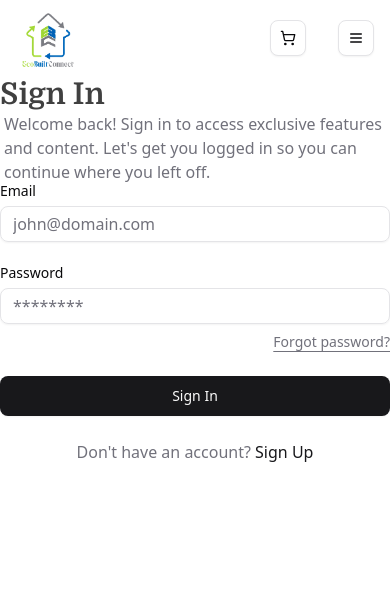
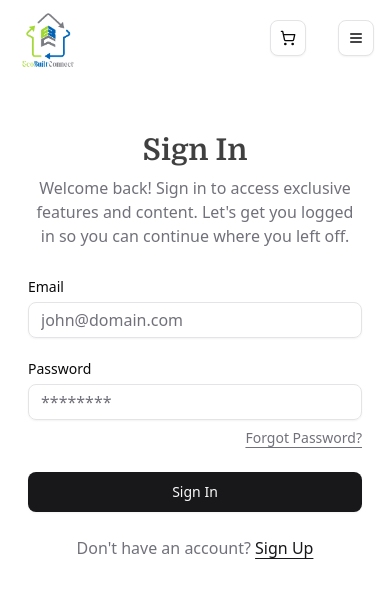
Before and after one commit to shayanameend/ecobuilt-next-js, a Next.js app: page /auth/sign-in in a window 390 px wide. Shown: the top 598 px of the page. Built offline with nearby package versions, Linux system fonts and the light colour scheme.

Commit message:
Refactor Auth layout and Sign In page for improved styling and accessibility; update error messages for consistency

```diff
--- a/src/app/(public)/auth/layout.tsx
+++ b/src/app/(public)/auth/layout.tsx
@@ -8,13 +8,13 @@ export default function AuthLayout({ children }: Readonly<PropsWithChildren>) {
     <main>
       <section
         className={cn(
-          // "p-14 md:px-24 min-h-[calc(100svh_-_7rem)] flex gap-12 justify-center bg-black",
+          "py-14 px-7 md:px-24 min-h-[calc(100svh_-_5rem)] md:min-h-[calc(100svh_-_6rem)] flex gap-12 justify-center",
         )}
       >
         {children}
-        {/* <div
+        <div
           className={cn(
-            // "hidden md:block flex-1 lg:flex-[2] my-4 mx-2 rounded-lg overflow-hidden",
+            "hidden md:block flex-1 lg:flex-[2] rounded-lg overflow-hidden",
           )}
         >
           <iframe
@@ -25,7 +25,7 @@ export default function AuthLayout({ children }: Readonly<PropsWithChildren>) {
             allowFullScreen
             src={googleMap.src}
           />
-        </div> */}
+        </div>
       </section>
     </main>
   );
--- a/src/app/(public)/auth/sign-in/page.tsx
+++ b/src/app/(public)/auth/sign-in/page.tsx
@@ -5,11 +5,12 @@ import { useRouter } from "next/navigation";
 
 import { zodResolver } from "@hookform/resolvers/zod";
 import { useMutation } from "@tanstack/react-query";
+
 import axios, { AxiosError } from "axios";
 import { Loader2Icon } from "lucide-react";
+import { useForm } from "react-hook-form";
 import zod from "zod";
 
-import { useForm } from "react-hook-form";
 import { toast } from "sonner";
 import { Button } from "~/components/ui/button";
 import {
@@ -30,17 +31,17 @@ import { cn } from "~/lib/utils";
 const SignInFormSchema = zod.object({
   email: zod
     .string({
-      message: "Email is required",
+      message: "Email is Required",
     })
     .email({
-      message: "Invalid email",
+      message: "Invalid Email",
     }),
   password: zod
     .string({
-      message: "Password is required",
+      message: "Password is Required",
     })
     .nonempty({
-      message: "Password is required",
+      message: "Password is Required",
     }),
 });
 
@@ -80,7 +81,7 @@ export default function SignInPage() {
         case "Sign In Successfull!":
           sessionStorage.removeItem("token");
 
-          // createToken({ access: data.token, ...data.user });
+          localStorage.setItem("token", data.token);
           break;
       }
     },
@@ -99,14 +100,18 @@ export default function SignInPage() {
   };
 
   return (
-    <div>
-      <h2 className={cn("text-black/75 text-3xl font-bold", domine.className)}>
-        Sign In
-      </h2>
-      <p className={"ml-1 text-muted-foreground text-base font-medium"}>
-        Welcome back! Sign in to access exclusive features and content. Let's
-        get you logged in so you can continue where you left off.
-      </p>
+    <div className={cn("flex-1 space-y-8 md:p-4")}>
+      <div className={cn("space-y-2 text-center")}>
+        <h2
+          className={cn("text-black/75 text-3xl font-bold", domine.className)}
+        >
+          Sign In
+        </h2>
+        <p className={"text-muted-foreground text-base font-medium"}>
+          Welcome back! Sign in to access exclusive features and content. Let's
+          get you logged in so you can continue where you left off.
+        </p>
+      </div>
       <Form {...form}>
         <form
           onSubmit={form.handleSubmit(onSubmit)}
@@ -143,7 +148,7 @@ export default function SignInPage() {
                       href={routes.app.auth.forgotPassword.url()}
                       className={cn("underline underline-offset-4")}
                     >
-                      Forgot password?
+                      Forgot Password?
                     </Link>
                   </FormDescription>
                 </FormItem>
@@ -173,7 +178,7 @@ export default function SignInPage() {
               Don't have an account?{" "}
               <Link
                 href={routes.app.auth.signUp.url()}
-                className={cn("text-primary")}
+                className={cn("text-primary underline underline-offset-4")}
               >
                 Sign Up
               </Link>
--- a/src/app/_components/root-provider.tsx
+++ b/src/app/_components/root-provider.tsx
@@ -3,6 +3,7 @@
 import type { PropsWithChildren } from "react";
 
 import { QueryClient, QueryClientProvider } from "@tanstack/react-query";
+
 import { Toaster } from "~/components/ui/sonner";
 
 const queryClient = new QueryClient();
```
